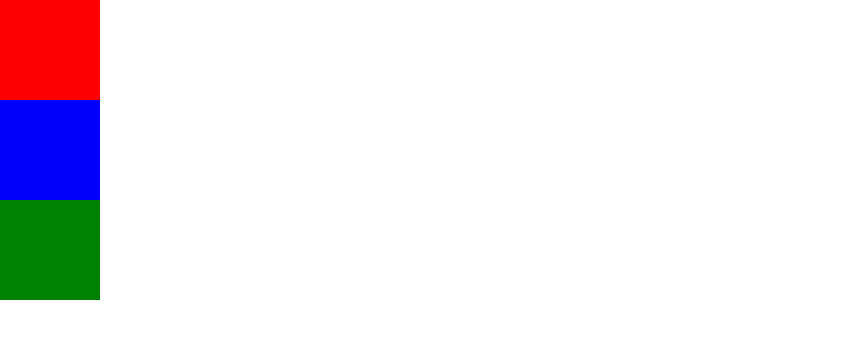
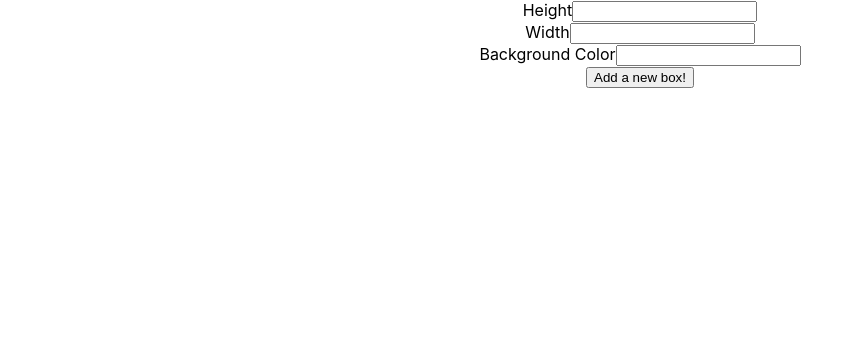
Before and after one commit to jreidmke/color-form, a React (Create React App) app: page / in a window 1280 px wide. Shown: the top 338 px of the page, without its empty margins (0-864 px from the left). Built offline with nearby package versions, Linux system fonts and the light colour scheme.

Commit message:
final commit

```diff
--- a/package.json
+++ b/package.json
@@ -9,6 +9,7 @@
     "react": "^17.0.1",
     "react-dom": "^17.0.1",
     "react-scripts": "4.0.0",
+    "uuid": "^8.3.1",
     "web-vitals": "^0.2.4"
   },
   "scripts": {
--- a/src/App.js
+++ b/src/App.js
@@ -1,14 +1,12 @@
 import logo from './logo.svg';
 import './App.css';
-import Box from './Box';
+import Boxes from './Boxes';
 
 function App() {
   return (
     <div className="App">
 
-      <Box height='100px' width='100px' color='red' />
-      <Box height='100px' width='100px' color='blue' />
-      <Box height='100px' width='100px' color='green' />
+      <Boxes />
     </div>
   );
 }
--- a/src/Box.js
+++ b/src/Box.js
@@ -1,10 +1,12 @@
-const Box = ({height, width, color}) => {
-    console.log(height)
-    console.log(width)
-    console.log(color)
+const Box = ({id, height, width, color, handleRemove}) => {
+        const remove = () => handleRemove(id); //handleRemove is a callback that calls remove via ID (a function in boxlist)
+        return(
+                <div>
+                        <div style={{height: height, width:width, backgroundColor:color}}/>
+                        <button onClick={remove}>X</button> {/* a button is also passed in that allows for remove to be called. This triggers handleRemove(id) which removes the div from the DOM. */}
+                </div>
+        )
 
-	return(
-        <div style={{height: height, width:width, backgroundColor:color}}/>
-)}
+}
 
 export default Box;
--- /dev/null
+++ b/src/Boxes.js
@@ -0,0 +1,32 @@
+import { useState } from 'react';
+import Box from './Box';
+import NewBoxForm from './NewBoxForm';
+
+const Boxes = () => {
+    const [boxes, setBoxes] = useState([]);
+
+    const addBox = (box) => {
+        setBoxes(boxes => [...boxes, box]);
+    }
+    const removeBox = (id) => {
+        setBoxes(boxes => boxes.filter(box => box.id !== id));
+    }
+
+    const newBox = boxes.map(box => (
+        <Box
+        id={box.id}
+        width={box.width}
+        height={box.height}
+        handleRemove={removeBox}
+        backgroundColor={box.color}
+      />
+    ));
+    return (
+        <div>
+            <NewBoxForm createBox={addBox} /> {/* Here we have a form that allows us to add a new box */}
+            {newBox}
+        </div>
+    );
+}
+
+export default Boxes;
--- /dev/null
+++ b/src/NewBoxForm.js
@@ -0,0 +1,63 @@
+import React, { useState } from "react";
+
+function NewBoxForm({ createBox }) {
+  const [formData, setFormData] = useState({
+    height: "",
+    width: "",
+    backgroundColor: ""
+  });
+
+  const handleChange = evt => {
+    const { name, value } = evt.target;
+    setFormData(formData => ({
+      ...formData,
+      [name]: value
+    }));
+  };
+
+  const gatherInput = evt => {
+    evt.preventDefault();
+    createBox({ ...formData, id: 1 });
+    setFormData({ height: "", width: "", backgroundColor: "" });
+  };
+
+  return (
+    <div>
+      <form onSubmit={gatherInput}>
+        <div>
+          <label htmlFor="height">Height</label>
+          <input
+            onChange={handleChange}
+            type="text"
+            name="height"
+            value={formData.height}
+            id="height"
+          />
+        </div>
+        <div>
+          <label htmlFor="width">Width</label>
+          <input
+            onChange={handleChange}
+            type="text"
+            name="width"
+            id="width"
+            value={formData.width}
+          />
+        </div>
+        <div>
+          <label htmlFor="backgroundColor">Background Color</label>
+          <input
+            onChange={handleChange}
+            type="text"
+            name="backgroundColor"
+            value={formData.backgroundColor}
+            id="backgroundColor"
+          />
+        </div>
+        <button id="newBoxButton">Add a new box!</button>
+      </form>
+    </div>
+  );
+}
+
+export default NewBoxForm;
```
Also changed, not shown: 1 other file (tests, documents, lock files or other folders).
